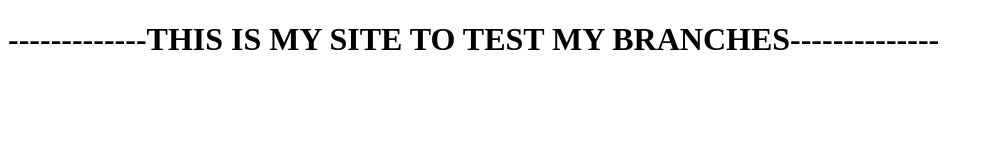
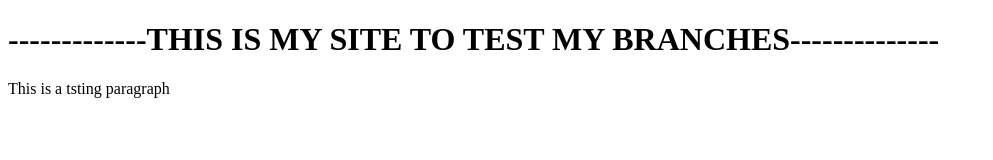
Before and after one commit to andreuxxxx/enviroments-demo, a plain HTML site: page index.html in a window 1280 px wide. Shown: the whole page, without its empty margins (0-993 px from the left). Drawn offline with Linux system fonts and the light colour scheme.

Commit message:
I added a <p>
added details

```diff
--- a/index.html
+++ b/index.html
@@ -9,4 +9,5 @@
 <body>
     <h1>-------------THIS IS MY SITE TO TEST MY BRANCHES--------------</h1>
 </body>
+<p>This is a tsting paragraph</p>
 </html>
```
